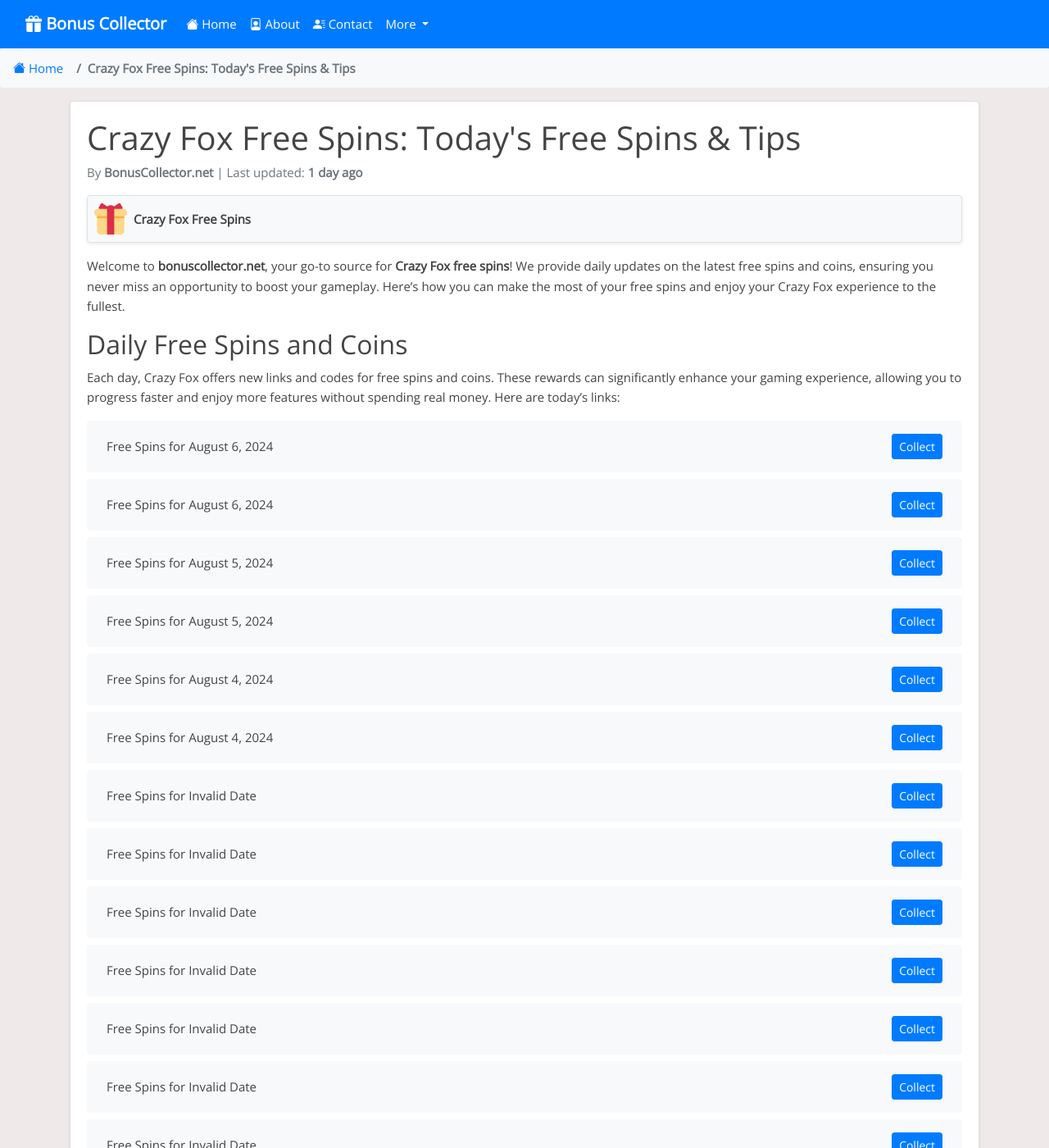
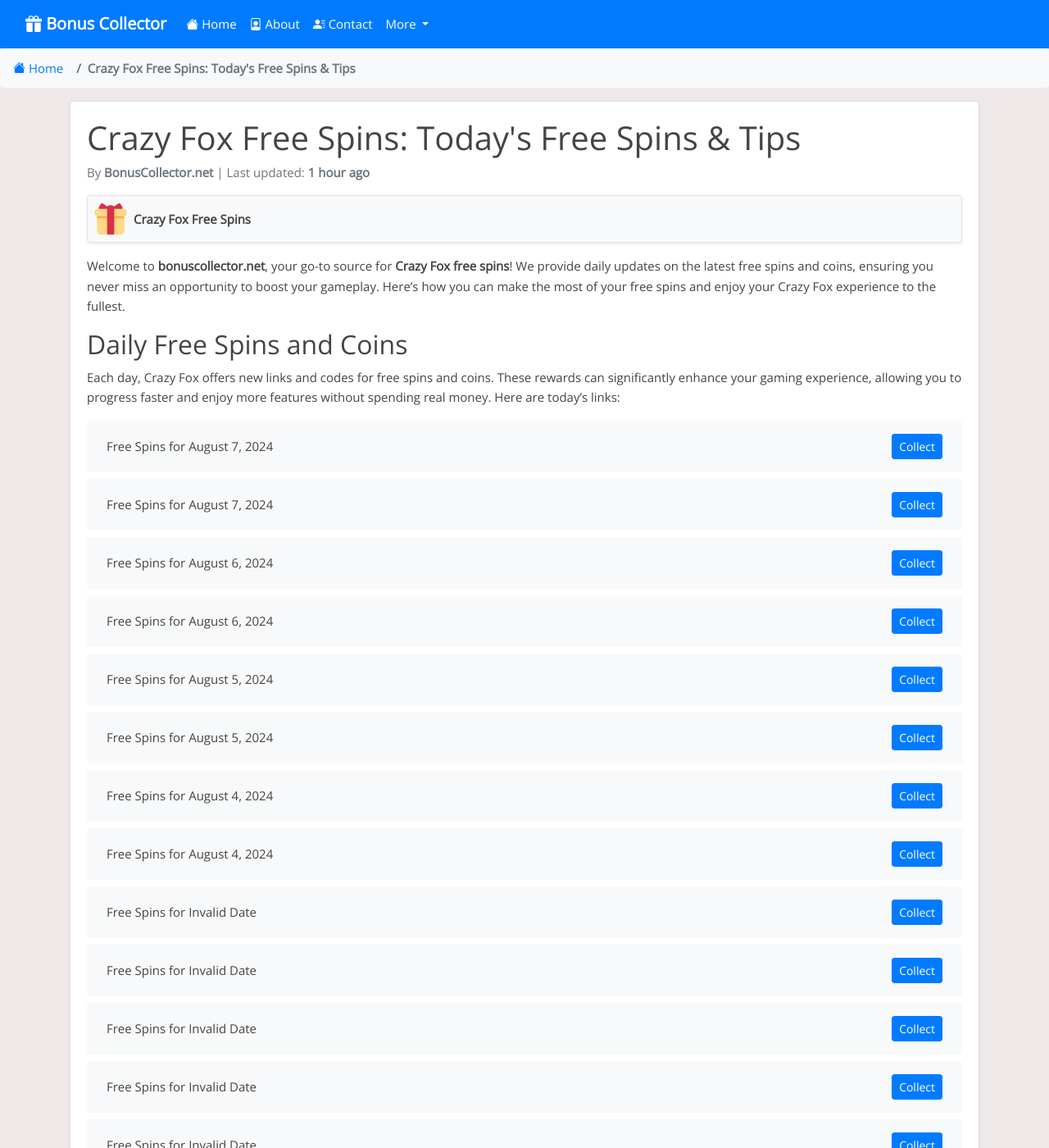
Before and after one commit to Prollad99/bs-net, a Jekyll site: the page built from _posts/2024-07-04-crazy-fox.md, in a window 1280 px wide and 1400 px high. Shown: the whole window at 82% size. Built offline with Jekyll 4.4.1, drawn with Linux system fonts in a browser that asks for light colours; nearby versions of some CDN libraries; comment, search, counter and statistics services are not loaded.

Commit message:
Update crazy-fox reward links and last modified date

```diff
--- a/_data/include_files.yml
+++ b/_data/include_files.yml
@@ -20,7 +20,7 @@
   last_modified: 2024-08-07 03:33:25
 
 crazy-fox.html:
-  last_modified: 2024-08-06 10:36:57
+  last_modified: 2024-08-07 10:07:29
 
 piggy-go.html:
   last_modified: 2024-08-07 04:09:55
--- a/_includes/crazy-fox.html
+++ b/_includes/crazy-fox.html
@@ -1,4 +1,12 @@
 <ul class="list-group mt-3 mb-4">
+  <li class="list-group-item d-flex justify-content-between align-items-center">
+    <span>Free Spins for August 7, 2024</span>
+    <a href="https://rwys.xyz/?code=FOoQ" class="btn btn-primary btn-sm">Collect</a>
+  </li>
+  <li class="list-group-item d-flex justify-content-between align-items-center">
+    <span>Free Spins for August 7, 2024</span>
+    <a href="http://rwys.xyz/?code=FQq8" class="btn btn-primary btn-sm">Collect</a>
+  </li>
   <li class="list-group-item d-flex justify-content-between align-items-center">
     <span>Free Spins for August 6, 2024</span>
     <a href="https://rwys.xyz/?code=FLlH" class="btn btn-primary btn-sm">Collect</a>
@@ -391,12 +399,4 @@
     <span>Free Spins for Invalid Date</span>
     <a href="https://rwys.xyz/?code=FxZ6" class="btn btn-primary btn-sm">Collect</a>
   </li>
-  <li class="list-group-item d-flex justify-content-between align-items-center">
-    <span>Free Spins for Invalid Date</span>
-    <a href="http://rwys.xyz/?code=FqSf" class="btn btn-primary btn-sm">Collect</a>
-  </li>
-  <li class="list-group-item d-flex justify-content-between align-items-center">
-    <span>Free Spins for Invalid Date</span>
-    <a href="https://rwys.xyz/?code=FtVS" class="btn btn-primary btn-sm">Collect</a>
-  </li>
 </ul>
```
Also changed, not shown: links-json/crazy-fox.json (+8 -6 lines).
